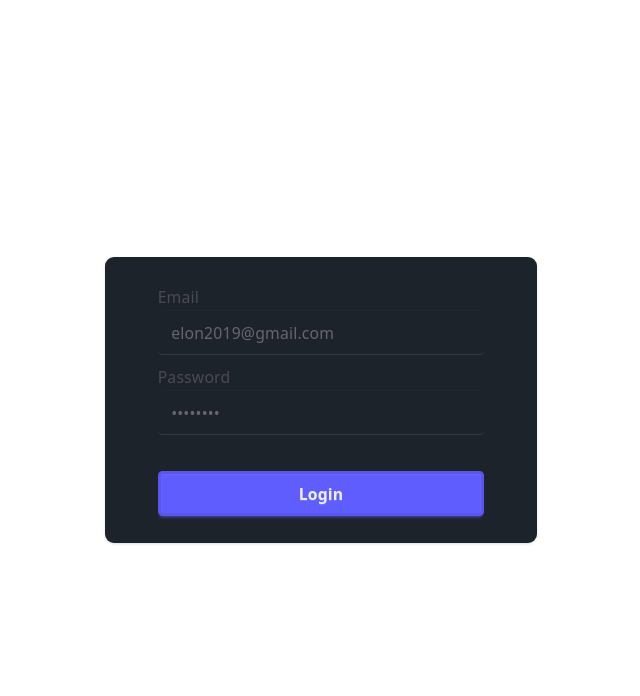
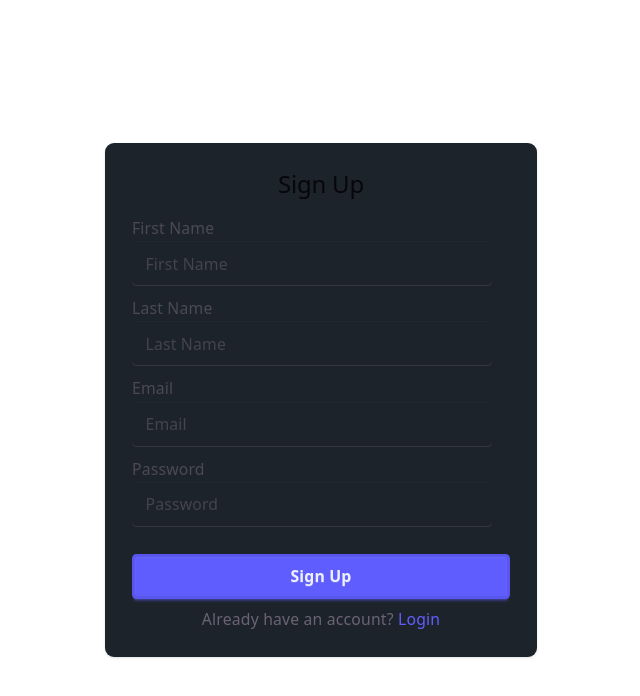
Before and after one commit to sayantanroy2019/devTinderUI, a React (Vite) app: page /login in a window 1280 px wide. Shown: the top 696 px of the page, without its empty margins (319-959 px from the left). Built offline with nearby package versions, Linux system fonts and the light colour scheme.

Commit message:
Login and signup implemented

```diff
--- a/src/components/Login.jsx
+++ b/src/components/Login.jsx
@@ -1,5 +1,3 @@
-
-
 import { useState } from 'react';
 import axios from 'axios';
 import { useDispatch } from 'react-redux';
@@ -8,48 +6,116 @@ import { useNavigate } from 'react-router-dom';
 import { BASE_URL } from '../utils/constants.js';
 
 const Login = () => {
-  const [email, setEmail] = useState("elon2019@gmail.com");
-  const [password, setPassword] = useState("Elon@123");
+  const [isLoginForm, setIsLoginForm] = useState(false);
+
+  const [email, setEmail] = useState('');
+  const [password, setPassword] = useState('');
+  const [firstName, setFirstName] = useState('');
+  const [lastName, setLastName] = useState('');
   const [error, setError] = useState('');
 
   const dispatch = useDispatch();
   const navigate = useNavigate();
 
   const handleLogin = async () => {
-    try{
-        const response = await axios.post(BASE_URL +'/auth/login', {email, password},{withCredentials: true});
+    try {
+      setError('');
+      const response = await axios.post(BASE_URL + '/auth/login', { email, password }, { withCredentials: true });
       dispatch(addUser(response.data));
       navigate('/');
-    }catch(err){
+    } catch (err) {
       setError(err.response?.data || err.message);
     }
+  };
+
+  const handleSignup = async () => {
+    try {
+      setError('');
+      await axios.post(BASE_URL + '/auth/signup', { firstName, lastName, email, password }, { withCredentials: true });
+      setIsLoginForm(true);
+    } catch (err) {
+      setError(err.response?.data || err.message);
     }
+  };
 
   return (
     <div className="flex justify-center items-center min-h-screen">
-    <div className="card w-96 bg-base-100 shadow-sm items-center ">
+      <div className="card w-96 bg-base-100 shadow-sm">
         <div className="card-body">
+          <h2 className="card-title justify-center text-2xl mb-2">
+            {isLoginForm ? 'Login' : 'Sign Up'}
+          </h2>
+
+          {!isLoginForm && (
+            <>
+              <div className="form-control">
+                <label className="label"><span className="label-text">First Name</span></label>
+                <input
+                  type="text"
+                  placeholder="First Name"
+                  className="input input-bordered"
+                  value={firstName}
+                  onChange={(e) => setFirstName(e.target.value)}
+                />
+              </div>
+              <div className="form-control">
+                <label className="label"><span className="label-text">Last Name</span></label>
+                <input
+                  type="text"
+                  placeholder="Last Name"
+                  className="input input-bordered"
+                  value={lastName}
+                  onChange={(e) => setLastName(e.target.value)}
+                />
+              </div>
+            </>
+          )}
 
           <div className="form-control">
-      <label className="label">
-        <span className="label-text">Email</span>
-      </label>
-      <input type="email" placeholder="Email" className="input input-bordered" value={email} onChange={(e) => setEmail(e.target.value)} />
+            <label className="label"><span className="label-text">Email</span></label>
+            <input
+              type="email"
+              placeholder="Email"
+              className="input input-bordered"
+              value={email}
+              onChange={(e) => setEmail(e.target.value)}
+            />
           </div>
           <div className="form-control">
-      <label className="label">
-        <span className="label-text">Password</span>
-      </label>
-      <input type="password" placeholder="Password" className="input input-bordered" value={password} onChange={(e) => setPassword(e.target.value)} />
+            <label className="label"><span className="label-text">Password</span></label>
+            <input
+              type="password"
+              placeholder="Password"
+              className="input input-bordered"
+              value={password}
+              onChange={(e) => setPassword(e.target.value)}
+            />
           </div>
+
           {error && <p className="text-red-500 text-sm">{error}</p>}
-    <div className="mt-6">
-      <button className="btn btn-primary btn-block" onClick={handleLogin}>Login</button>
+
+          <div className="mt-4">
+            <button
+              className="btn btn-primary btn-block"
+              onClick={isLoginForm ? handleLogin : handleSignup}
+            >
+              {isLoginForm ? 'Login' : 'Sign Up'}
+            </button>
+          </div>
+
+          <p className="text-center text-sm mt-2">
+            {isLoginForm ? "Don't have an account? " : 'Already have an account? '}
+            <span
+              className="text-primary cursor-pointer hover:underline"
+              onClick={() => { setError(''); setIsLoginForm(!isLoginForm); }}
+            >
+              {isLoginForm ? 'Sign Up' : 'Login'}
+            </span>
+          </p>
         </div>
       </div>
     </div>
-</div>
-  )
-}
+  );
+};
 
-export default Login
+export default Login;
```
Lines whose indentation alone changed are shown as unchanged.
